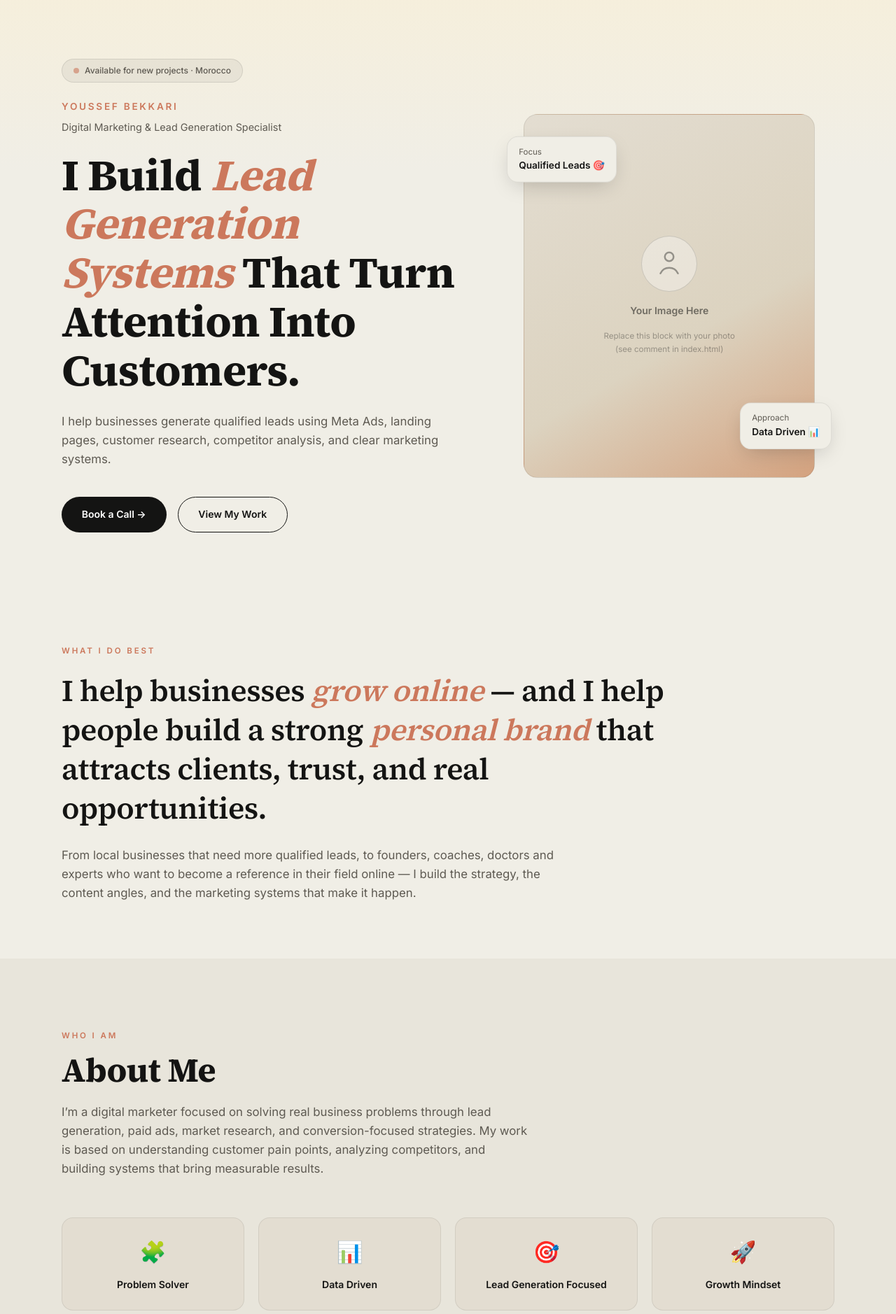
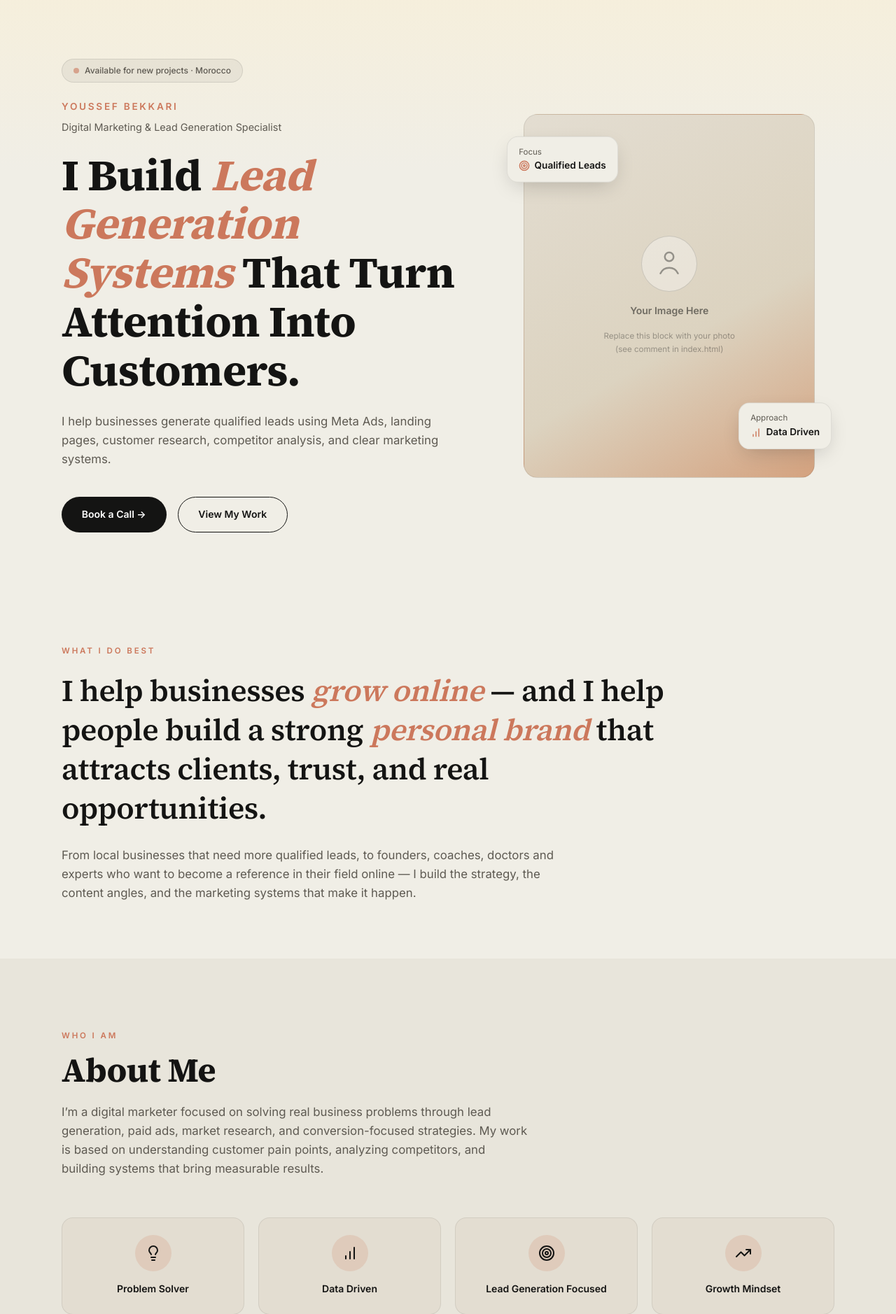
Before and after one commit to mryoussefgc-a11y/youssef, a PHP site: page / in a window 1280 px wide. Shown: the part 76-1954 px from the top of the page at 70% size. Run offline with PHP 8.4, Linux system fonts and the light colour scheme.

Commit message:
Replace emojis with SVG icons and polish the design
- 19 stroke-style SVG icons (sprite) in the site palette: black icons
  on terracotta-tinted boxes, inverting to black/cream on hover
- Hero floating badges now use small terracotta icons
- Favicon redesigned to match the theme (black, serif YB, terracotta dot)
- Scripts deferred and theme-color meta added for faster load

https://claude.ai/code/session_01BeEgmyTbYAPteBAeKbYn67

```diff
--- a/portfolio-html/index.html
+++ b/portfolio-html/index.html
@@ -108,11 +135,11 @@
           </div>
           <div class="float-badge float-badge-1">
             <p class="float-label">Focus</p>
-            <p class="float-value">Qualified Leads 🎯</p>
+            <p class="float-value"><svg class="icon icon-sm"><use href="#i-target"/></svg> Qualified Leads</p>
           </div>
           <div class="float-badge float-badge-2">
             <p class="float-label">Approach</p>
-            <p class="float-value">Data Driven 📊</p>
+            <p class="float-value"><svg class="icon icon-sm"><use href="#i-chart"/></svg> Data Driven</p>
           </div>
         </div>
       </div>
@@ -155,10 +182,10 @@
         </div>
 
         <div class="grid grid-4 traits">
-          <div class="card trait-card reveal"><span class="trait-icon">🧩</span><p>Problem Solver</p></div>
-          <div class="card trait-card reveal"><span class="trait-icon">📊</span><p>Data Driven</p></div>
-          <div class="card trait-card reveal"><span class="trait-icon">🎯</span><p>Lead Generation Focused</p></div>
-          <div class="card trait-card reveal"><span class="trait-icon">🚀</span><p>Growth Mindset</p></div>
+          <div class="card trait-card reveal"><span class="trait-icon"><svg class="icon"><use href="#i-bulb"/></svg></span><p>Problem Solver</p></div>
+          <div class="card trait-card reveal"><span class="trait-icon"><svg class="icon"><use href="#i-chart"/></svg></span><p>Data Driven</p></div>
+          <div class="card trait-card reveal"><span class="trait-icon"><svg class="icon"><use href="#i-target"/></svg></span><p>Lead Generation Focused</p></div>
+          <div class="card trait-card reveal"><span class="trait-icon"><svg class="icon"><use href="#i-trending"/></svg></span><p>Growth Mindset</p></div>
         </div>
       </div>
     </section>
@@ -247,32 +274,32 @@
         <!-- ✏️ EDIT: service cards -->
         <div class="grid grid-3">
           <div class="card service-card reveal">
-            <div class="service-icon">🧲</div>
+            <div class="service-icon"><svg class="icon"><use href="#i-magnet"/></svg></div>
             <h3>Lead Generation</h3>
             <p>Facebook &amp; Instagram Ads, lead forms, landing pages, WhatsApp follow-up, and lead tracking.</p>
           </div>
           <div class="card service-card reveal">
-            <div class="service-icon">📣</div>
+            <div class="service-icon"><svg class="icon"><use href="#i-megaphone"/></svg></div>
             <h3>Meta Ads</h3>
             <p>Campaign structure, audience testing, creative testing, optimization, and reporting.</p>
           </div>
           <div class="card service-card reveal">
-            <div class="service-icon">🔍</div>
+            <div class="service-icon"><svg class="icon"><use href="#i-search"/></svg></div>
             <h3>Market Research</h3>
             <p>Competitor analysis, customer pain point research, Reddit research, trend research, and offer positioning.</p>
           </div>
           <div class="card service-card reveal">
-            <div class="service-icon">👤</div>
+            <div class="service-icon"><svg class="icon"><use href="#i-user"/></svg></div>
             <h3>Personal Branding</h3>
             <p>Positioning, content strategy, and online presence for founders, coaches, and experts who want to stand out.</p>
           </div>
           <div class="card service-card reveal">
-            <div class="service-icon">✍️</div>
+            <div class="service-icon"><svg class="icon"><use href="#i-pen"/></svg></div>
             <h3>Copywriting</h3>
             <p>Ad copy, hooks, headlines, offers, and messages based on customer psychology.</p>
           </div>
           <div class="card service-card reveal">
-            <div class="service-icon">🧭</div>
+            <div class="service-icon"><svg class="icon"><use href="#i-compass"/></svg></div>
             <h3>Marketing Strategy</h3>
             <p>Clear acquisition plans for local businesses, e-commerce brands, training centers, real estate, clinics, and service businesses.</p>
           </div>
@@ -409,15 +436,15 @@
         </div>
 
         <div class="grid grid-3 industries">
-          <div class="card industry-card reveal"><span class="industry-icon">🏠</span><p>Real Estate</p></div>
-          <div class="card industry-card reveal"><span class="industry-icon">🎓</span><p>Training Centers</p></div>
-          <div class="card industry-card reveal"><span class="industry-icon">✈️</span><p>Study Abroad Agencies</p></div>
-          <div class="card industry-card reveal"><span class="industry-icon">☀️</span><p>Solar Energy Companies</p></div>
-          <div class="card industry-card reveal"><span class="industry-icon">🏥</span><p>Clinics</p></div>
-          <div class="card industry-card reveal"><span class="industry-icon">💅</span><p>Beauty Salons</p></div>
-          <div class="card industry-card reveal"><span class="industry-icon">💪</span><p>Gyms</p></div>
-          <div class="card industry-card reveal"><span class="industry-icon">🛒</span><p>E-commerce Brands</p></div>
-          <div class="card industry-card reveal"><span class="industry-icon">🔧</span><p>Local Services</p></div>
+          <div class="card industry-card reveal"><span class="industry-icon"><svg class="icon"><use href="#i-home"/></svg></span><p>Real Estate</p></div>
+          <div class="card industry-card reveal"><span class="industry-icon"><svg class="icon"><use href="#i-grad"/></svg></span><p>Training Centers</p></div>
+          <div class="card industry-card reveal"><span class="industry-icon"><svg class="icon"><use href="#i-plane"/></svg></span><p>Study Abroad Agencies</p></div>
+          <div class="card industry-card reveal"><span class="industry-icon"><svg class="icon"><use href="#i-sun"/></svg></span><p>Solar Energy Companies</p></div>
+          <div class="card industry-card reveal"><span class="industry-icon"><svg class="icon"><use href="#i-cross"/></svg></span><p>Clinics</p></div>
+          <div class="card industry-card reveal"><span class="industry-icon"><svg class="icon"><use href="#i-sparkles"/></svg></span><p>Beauty Salons</p></div>
+          <div class="card industry-card reveal"><span class="industry-icon"><svg class="icon"><use href="#i-dumbbell"/></svg></span><p>Gyms</p></div>
+          <div class="card industry-card reveal"><span class="industry-icon"><svg class="icon"><use href="#i-cart"/></svg></span><p>E-commerce Brands</p></div>
+          <div class="card industry-card reveal"><span class="industry-icon"><svg class="icon"><use href="#i-wrench"/></svg></span><p>Local Services</p></div>
         </div>
       </div>
     </section>
--- a/portfolio-html/style.css
+++ b/portfolio-html/style.css
@@ -440,7 +440,14 @@ h3 {
 }
 
 .float-label { font-size: 0.72rem; color: var(--text-secondary); }
-.float-value { font-size: 0.85rem; font-weight: 600; }
+
+.float-value {
+  display: flex;
+  align-items: center;
+  gap: 0.4rem;
+  font-size: 0.85rem;
+  font-weight: 600;
+}
 
 /* ------------------------------------------------------------
    Big statement section (business & personal branding)
@@ -475,18 +482,55 @@ h3 {
 }
 
 /* ------------------------------------------------------------
+   SVG icons — drawn in the site colors (black + terracotta)
+   ------------------------------------------------------------ */
+.icon {
+  width: 1.5rem;
+  height: 1.5rem;
+  fill: none;
+  stroke: currentColor;
+  stroke-width: 2;
+  stroke-linecap: round;
+  stroke-linejoin: round;
+  flex-shrink: 0;
+}
+
+.icon-sm {
+  width: 1rem;
+  height: 1rem;
+  stroke-width: 2.2;
+  color: var(--accent);
+}
+
+/* ------------------------------------------------------------
    About — trait cards
    ------------------------------------------------------------ */
 .trait-card {
   display: flex;
   flex-direction: column;
   align-items: center;
-  gap: 0.75rem;
+  gap: 0.9rem;
   padding: 1.5rem;
   text-align: center;
 }
 
-.trait-icon { font-size: 1.9rem; }
+.trait-icon {
+  display: flex;
+  align-items: center;
+  justify-content: center;
+  width: 3.25rem;
+  height: 3.25rem;
+  border-radius: 50%;
+  color: var(--black);
+  background: rgba(204, 120, 92, 0.18);
+  transition: background 0.3s ease, color 0.3s ease;
+}
+
+.trait-card:hover .trait-icon {
+  background: var(--black);
+  color: var(--bg);
+}
+
 .trait-card p { font-size: 0.875rem; font-weight: 600; }
 
 /* ------------------------------------------------------------
@@ -578,13 +622,16 @@ h3 {
   width: 3rem;
   height: 3rem;
   margin-bottom: 1.25rem;
-  font-size: 1.4rem;
+  color: var(--black);
   border-radius: 0.75rem;
-  background: rgba(204, 120, 92, 0.15);
-  transition: background 0.3s ease;
+  background: rgba(204, 120, 92, 0.18);
+  transition: background 0.3s ease, color 0.3s ease;
 }
 
-.service-card:hover .service-icon { background: rgba(204, 120, 92, 0.3); }
+.service-card:hover .service-icon {
+  background: var(--black);
+  color: var(--bg);
+}
 
 .service-card p {
   margin-top: 0.75rem;
@@ -691,9 +738,17 @@ h3 {
   width: 2.75rem;
   height: 2.75rem;
   flex-shrink: 0;
-  font-size: 1.25rem;
+  color: var(--black);
   border-radius: 0.75rem;
-  background: rgba(204, 120, 92, 0.15);
+  background: rgba(204, 120, 92, 0.18);
+  transition: background 0.3s ease, color 0.3s ease;
+}
+
+.industry-icon .icon { width: 1.3rem; height: 1.3rem; }
+
+.industry-card:hover .industry-icon {
+  background: var(--black);
+  color: var(--bg);
 }
 
 .industry-card p { font-size: 0.875rem; font-weight: 500; }
```
Also changed, not shown: other parts of portfolio-html/index.html (+29 -2 lines), portfolio-html/favicon.svg.
